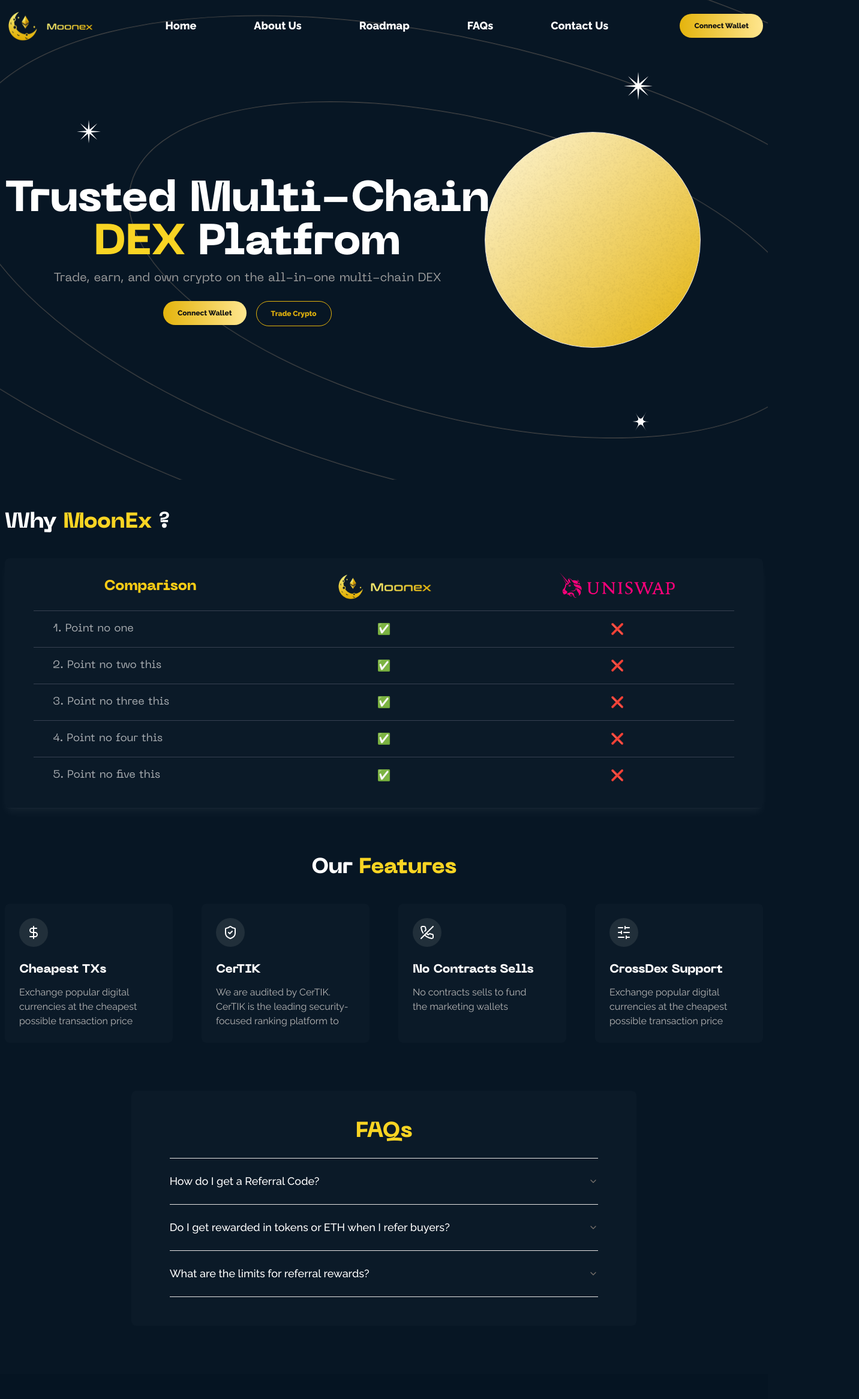
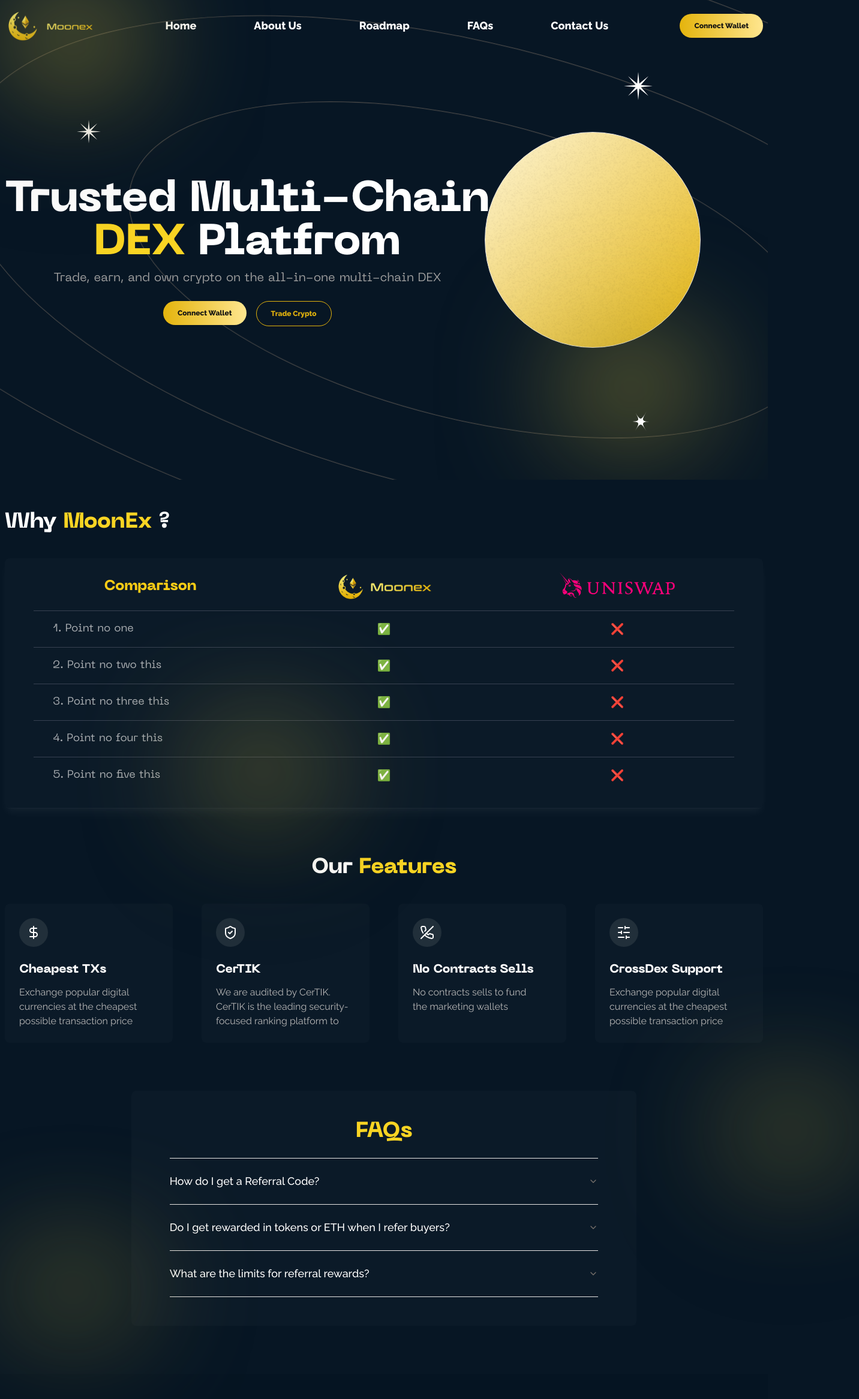
Before and after one commit to vanilla-dd/moonex, a React (Vite) app: page / in a window 1280 px wide. Shown: the top 2333 px of the page at 60% size, 1432 px wide, since content can reach past the window. Built offline with nearby package versions, Linux system fonts and the light colour scheme.

Commit message:
feat: bloom

```diff
--- a/src/components/About.tsx
+++ b/src/components/About.tsx
@@ -1,9 +1,13 @@
+import YellowBloom from "./YellowBloom";
+
 const About = () => {
   return (
     <div
       id="about"
-      className="space-y-4 sm:space-y-6 md:space-y-8 lg:space-y-10"
+      className="relative space-y-4 sm:space-y-6 md:space-y-8 lg:space-y-10"
     >
+      <YellowBloom className="bottom-0 left-1/4 h-32 opacity-70" />
+
       <p className="font-neuemachina text-4xl font-extrabold">
         Why
         <span className="text-[#F9D423]"> MoonEx </span>?
--- a/src/components/BackgroundSystem.tsx
+++ b/src/components/BackgroundSystem.tsx
@@ -1,3 +1,5 @@
+import YellowBloom from "./YellowBloom";
+
 const BackgroundSystem = () => {
   return (
     <div className="pointer-events-none absolute -z-10 min-h-dvh w-full overflow-hidden">
@@ -10,6 +12,7 @@
           alt=""
           className="aspect-square w-full rounded-full opacity-5"
         />
+        <YellowBloom className="right-0 h-32" />
       </div>
       <img
         src="/assets/stars/star.svg"
--- a/src/components/Faq.tsx
+++ b/src/components/Faq.tsx
@@ -4,6 +4,7 @@
   AccordionItem,
   AccordionTrigger,
 } from "@/components/ui/accordion";
+import YellowBloom from "./YellowBloom";
 
 const Faq = () => {
   const faqItems = [
@@ -27,7 +28,10 @@
   ];
 
   return (
-    <div id="faq" className="flex w-full items-center justify-center">
+    <div id="faq" className="relative flex w-full items-center justify-center">
+      <YellowBloom className="-right-40 top-0 h-32 opacity-60" />
+      <YellowBloom className="bottom-0 left-0 h-32 opacity-60" />
+
       <div className="space-y-6 divide-y rounded-lg bg-[#F7F9FF05] px-4 py-6 sm:px-8 lg:w-2/3 lg:px-16 lg:py-12">
         <p className="text-center font-neuemachina text-4xl font-extrabold text-[#F9D423]">
           FAQs
--- a/src/components/Hero.tsx
+++ b/src/components/Hero.tsx
@@ -1,8 +1,10 @@
 import { Button } from "./ui/button";
+import YellowBloom from "./YellowBloom";
 
 const Hero = () => {
   return (
     <div className="flex min-h-[calc(100dvh-100px)] items-center justify-center lg:justify-start">
+      <YellowBloom className="top-0 h-32" />
       <div className="flex flex-col items-center justify-center space-y-6 text-balance text-center">
         <div className="space-y-2 font-neuemachina">
           <h1 className="text-4xl font-extrabold sm:text-5xl md:text-6xl lg:text-7xl">
--- /dev/null
+++ b/src/components/YellowBloom.tsx
@@ -0,0 +1,16 @@
+import { cn } from "@/lib/utils";
+
+const YellowBloom = ({ className }: { className: string }) => {
+  return (
+    <div
+      className={cn(
+        className,
+        `absolute aspect-video rounded-full bg-[#EDD955]/80 blur-[100px]`
+      )}
+    >
+      <img src="/assets/texture.png" alt="" />
+    </div>
+  );
+};
+
+export default YellowBloom;
```
